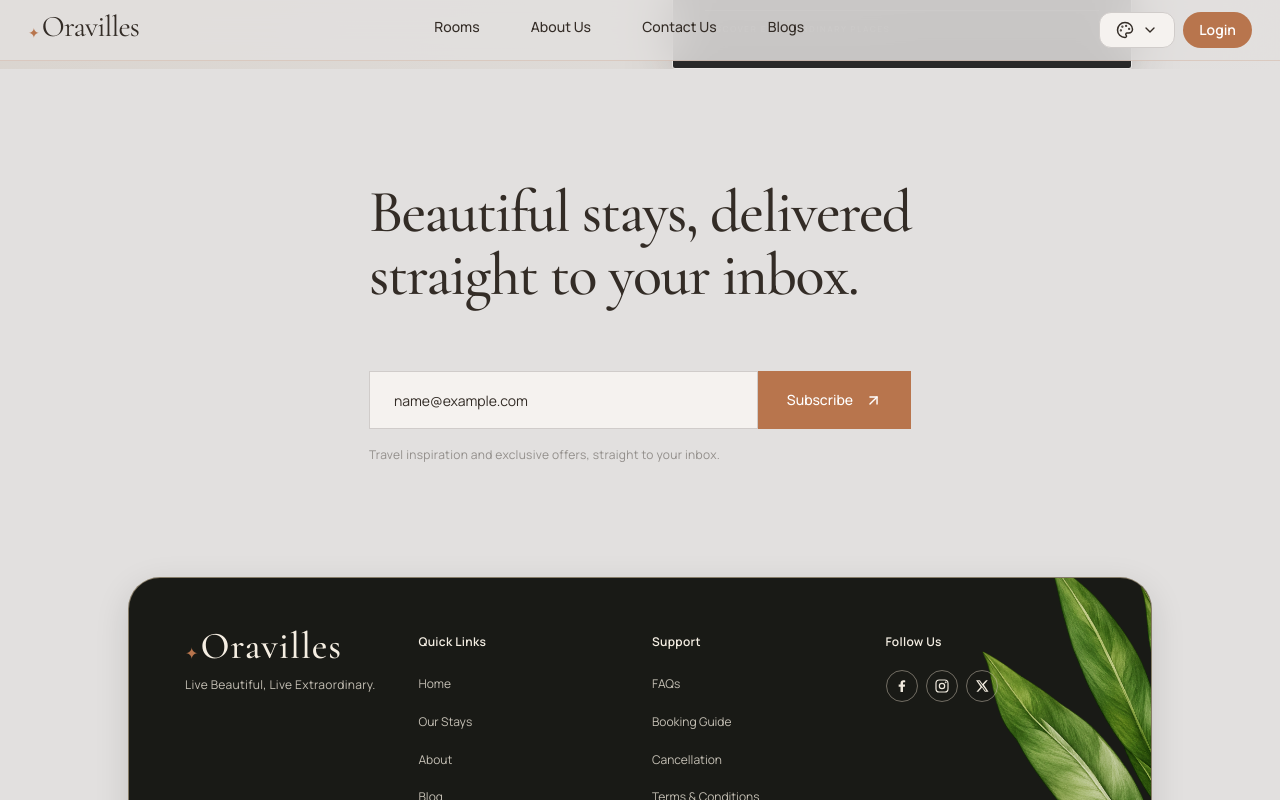
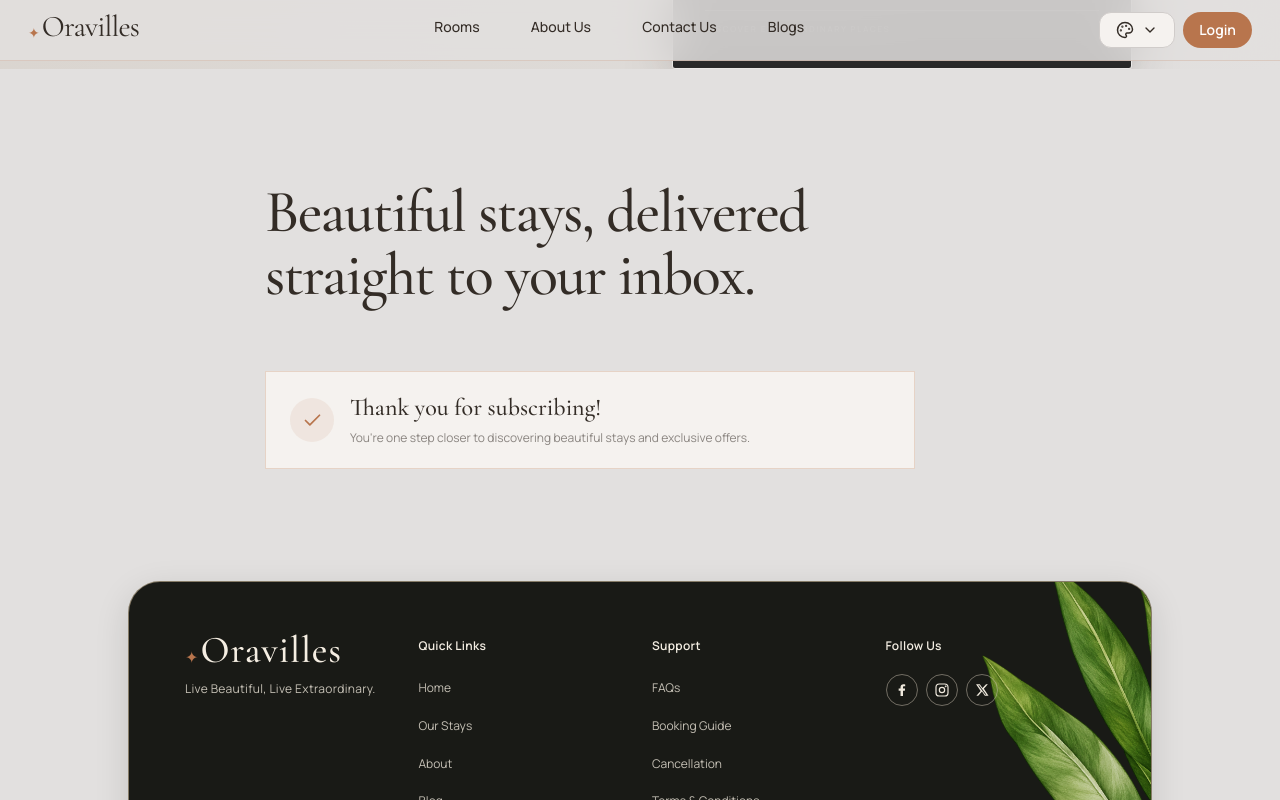
Before and after one commit to RaviKayease/Kayease-Hotel, a Next.js app: page / in a window 1280 px wide. Both pictures are taken after typing "name@example.com" into the empty fields and a click on the button "Subscribe". Shown: the part 3830-4630 px from the top of the page. Built offline with nearby package versions, Linux system fonts and the light colour scheme; grey boxes are pictures that could not be loaded.

Commit message:
fixedNewsletterSectionAtHomePage

```diff
--- a/app/page.tsx
+++ b/app/page.tsx
@@ -13,6 +13,7 @@ import {
   Heart,
   Star,
   BedDouble,
+  Check,
 } from "lucide-react";
 import { BRAND_NAME } from "./components/brand";
 
@@ -255,6 +256,9 @@ const HomePage = () => {
   const [activeSlide, setActiveSlide] = useState(0);
 
   const [activeHotelTab, setActiveHotelTab] = useState("All Locations");
+
+  const [email, setEmail] = useState("");
+  const [isSubscribed, setIsSubscribed] = useState(false);
 
   const errorRef = useRef<HTMLDivElement>(null);
   const bookingRef = useRef<HTMLDivElement>(null);
@@ -1548,28 +1552,36 @@ const HomePage = () => {
         </div>
       </section>
       {/* Newsletter Section */}
-      <section className="relative w-full flex justify-center overflow-hidden bg-[var(--background)] px-5 py-8 lg:py-20 text-[var(--foreground)] transition-colors duration-500 sm:py-24 lg:pt-28 lg:pb-18">
-        {/* Newsletter Content */}
-        <div className="max-w-[750px]">
+      <section className="relative flex w-full justify-center overflow-hidden bg-[var(--background)] px-5 py-12 text-[var(--foreground)] transition-colors duration-500 sm:py-24 lg:pb-18 lg:pt-28">
+        <div className="w-full max-w-[750px]">
           {/* Main Heading */}
           <h2 className={`${sectionHeadingClass} max-w-[700px]`}>
             Beautiful stays, delivered
             <span className="block">straight to your inbox.</span>
           </h2>
 
-          {/* Newsletter Form */}
+          {/* Newsletter Form / Success Message */}
+          <div className="mt-12 sm:mt-16">
+            {!isSubscribed ? (
               <form
                 onSubmit={(e) => {
                   e.preventDefault();
-              // Connect your newsletter subscription API here.
+
+                  if (!email.trim()) return;
+
+                  // Connect newsletter API here before confirming subscription.
+                  setIsSubscribed(true);
+                  setEmail("");
                 }}
-            className="mt-16 flex w-full max-w-[650px] flex-col gap-0 sm:flex-row"
+                className="flex w-full max-w-[650px] flex-col gap-3 sm:flex-row sm:gap-0"
               >
                 {/* Email Input */}
                 <input
                   type="email"
                   name="email"
                   required
+                  value={email}
+                  onChange={(e) => setEmail(e.target.value)}
                   placeholder="Enter Email Address"
                   className="h-[54px] min-w-0 flex-1 border border-[var(--border)] bg-[var(--surface)] px-6 text-sm text-[var(--foreground)] outline-none transition-all duration-300 placeholder:text-[var(--foreground)]/40 focus:border-[var(--primary)] sm:h-[58px]"
                 />
@@ -1586,11 +1598,36 @@ const HomePage = () => {
                   />
                 </button>
               </form>
+            ) : (
+              /* Success Message */
+              <div
+                role="status"
+                aria-live="polite"
+                className="flex max-w-[650px] items-center gap-4 border border-[var(--primary)]/25 bg-[var(--surface)] px-6 py-5 animate-in fade-in duration-500"
+              >
+                <div className="flex h-11 w-11 shrink-0 items-center justify-center rounded-full bg-[var(--primary)]/10">
+                  <Check size={21} className="text-[var(--primary)]" />
+                </div>
+
+                <div>
+                  <h3 className={`${cormorant.className} text-2xl font-medium`}>
+                    Thank you for subscribing!
+                  </h3>
+                  <p className="mt-1 text-xs leading-5 text-[var(--foreground)]/55">
+                    You're one step closer to discovering beautiful stays and
+                    exclusive offers.
+                  </p>
+                </div>
+              </div>
+            )}
+          </div>
 
           {/* Privacy Note */}
-          <p className="mt-4 text-[10px] leading-5 tracking-wide text-[var(--foreground)]/45 sm:text-xs">
+          {!isSubscribed && (
+            <p className="mt-1 text-[10px] leading-5 tracking-wide text-[var(--foreground)]/45 sm:text-xs">
               Travel inspiration and exclusive offers, straight to your inbox.
             </p>
+          )}
         </div>
       </section>
     </main>
```
Lines whose indentation alone changed are shown as unchanged.
